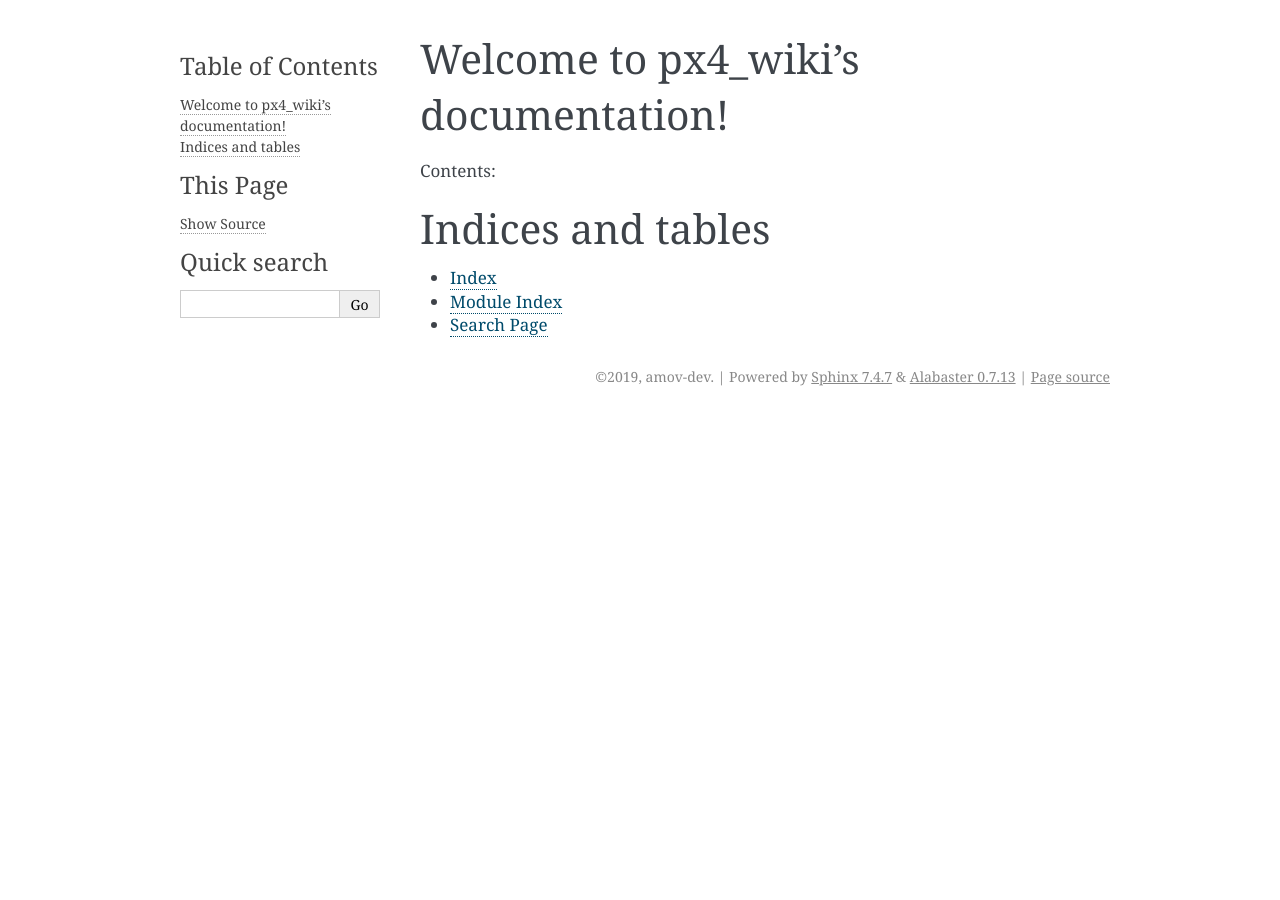
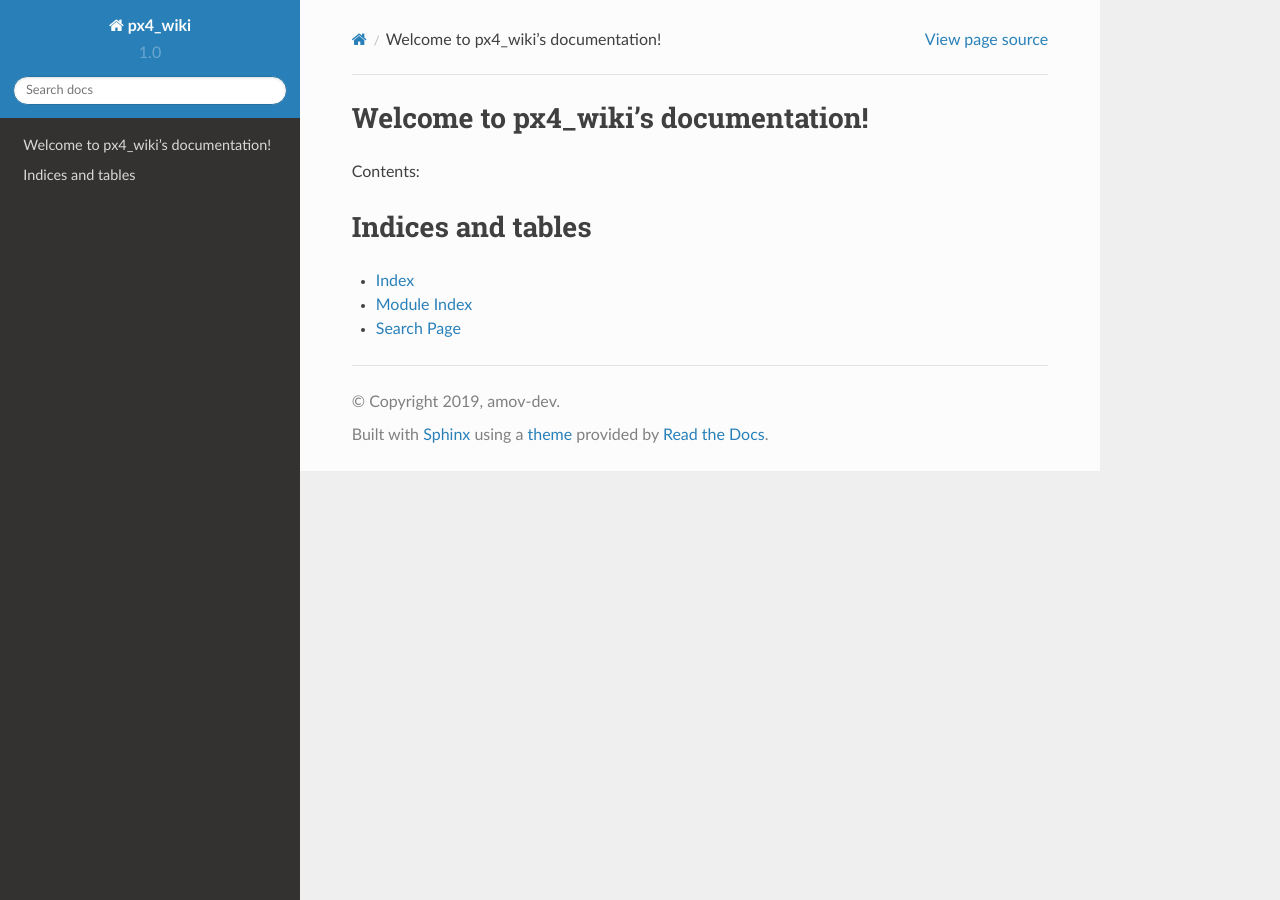
Before and after one commit to amovlab-owl/px4_wiki, a Sphinx documentation site: the page built from docs/source/index.rst, in a window 1280 px wide. Built offline with Sphinx 7.4.7 and the Read the Docs theme 2.0.0, drawn with Linux system fonts in a browser that asks for light colours.

Commit message:
update theme

```diff
--- a/docs/source/conf.py
+++ b/docs/source/conf.py
@@ -107,7 +107,9 @@ todo_include_todos = False
 
 # The theme to use for HTML and HTML Help pages.  See the documentation for
 # a list of builtin themes.
-html_theme = 'alabaster'
+import sphinx_rtd_theme
+html_theme = 'sphinx_rtd_theme'
+#html_theme = 'alabaster'
 
 # Theme options are theme-specific and customize the look and feel of a theme
 # further.  For a list of options available for each theme, see the
```
